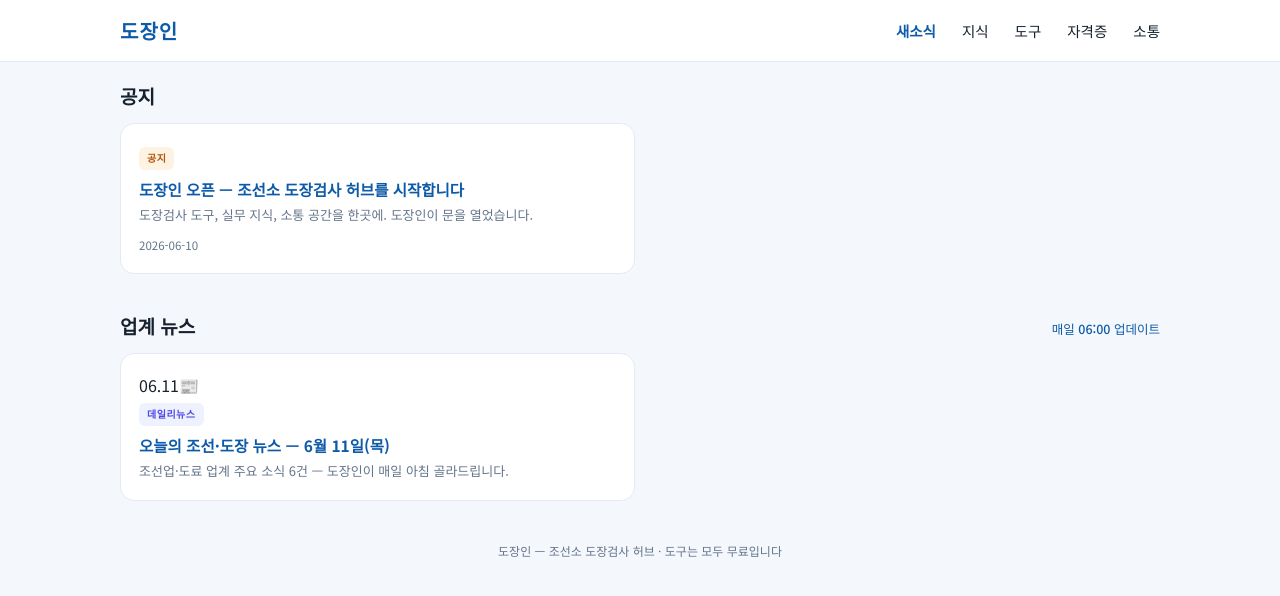
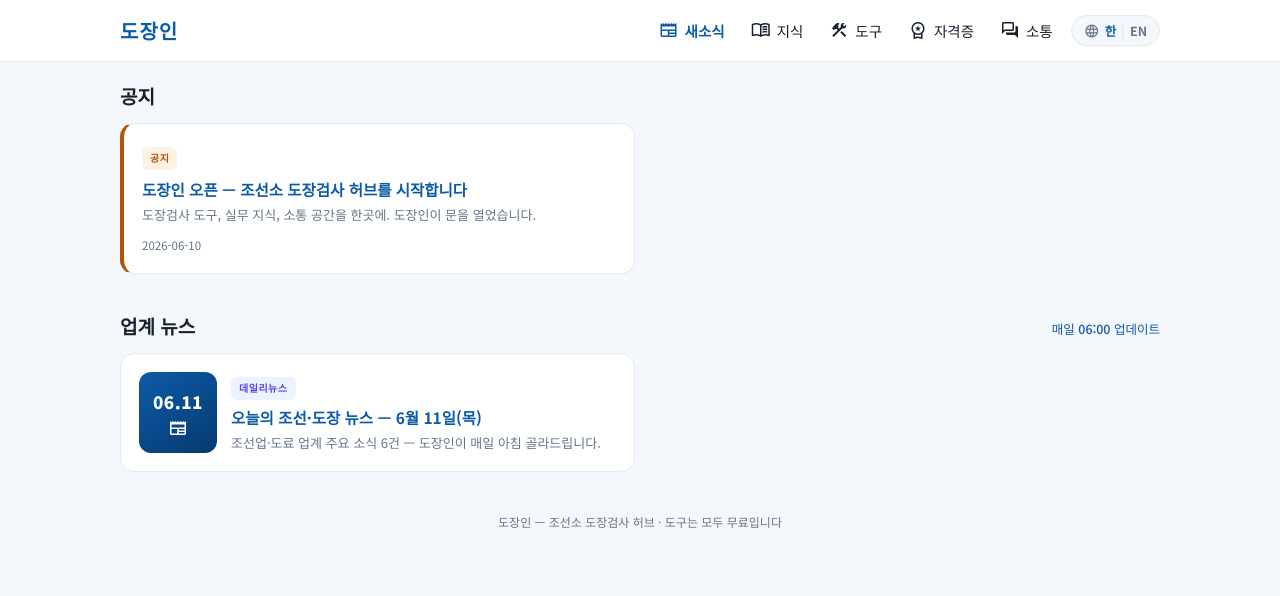
Before and after one commit to actiongamyoun/dojang-in, a Next.js app: page /news in a window 1280 px wide. Shown: the top 596 px of the page. Built offline with nearby package versions, Linux system fonts and the light colour scheme.

Commit message:
Add files via upload

```diff
--- /dev/null
+++ b/app/components/LangToggle.tsx
@@ -0,0 +1,35 @@
+"use client";
+
+import { useEffect, useState } from "react";
+
+export default function LangToggle() {
+  const [lang, setLang] = useState<"ko" | "en">("ko");
+  const [toast, setToast] = useState(false);
+
+  useEffect(() => {
+    const saved = localStorage.getItem("dj_lang");
+    if (saved === "en" || saved === "ko") setLang(saved);
+  }, []);
+
+  function toggle() {
+    const next = lang === "ko" ? "en" : "ko";
+    setLang(next);
+    localStorage.setItem("dj_lang", next);
+    if (next === "en") {
+      setToast(true);
+      setTimeout(() => setToast(false), 2200);
+    }
+  }
+
+  return (
+    <>
+      <button onClick={toggle} className="lang-toggle" aria-label="언어 전환">
+        <span className="ms" aria-hidden>language</span>
+        <span className={lang === "ko" ? "on" : ""}>한</span>
+        <i>|</i>
+        <span className={lang === "en" ? "on" : ""}>EN</span>
+      </button>
+      {toast && <div className="toast">🌐 English version coming soon!</div>}
+    </>
+  );
+}
--- a/app/components/TabBar.tsx
+++ b/app/components/TabBar.tsx
@@ -4,10 +4,10 @@ import Link from "next/link";
 import { usePathname } from "next/navigation";
 
 const tabs = [
-  { href: "/", icon: "🏠", label: "홈" },
-  { href: "/guide", icon: "📘", label: "지식" },
-  { href: "/tools", icon: "🧰", label: "도구" },
-  { href: "/board", icon: "💬", label: "소통" },
+  { href: "/", icon: "home", label: "홈" },
+  { href: "/guide", icon: "menu_book", label: "지식" },
+  { href: "/tools", icon: "construction", label: "도구" },
+  { href: "/board", icon: "forum", label: "소통" },
 ];
 
 export default function TabBar() {
@@ -20,7 +20,7 @@ export default function TabBar() {
       <div className="in">
         {tabs.map((t) => (
           <Link key={t.href} href={t.href} className={isOn(t.href) ? "on" : ""}>
-            <span className="ti">{t.icon}</span>
+            <span className="ti ms" aria-hidden>{t.icon}</span>
             {t.label}
           </Link>
         ))}
--- a/app/components/TopNav.tsx
+++ b/app/components/TopNav.tsx
@@ -4,11 +4,11 @@ import Link from "next/link";
 import { usePathname } from "next/navigation";
 
 const items = [
-  { href: "/news", label: "새소식" },
-  { href: "/guide", label: "지식" },
-  { href: "/tools", label: "도구" },
-  { href: "/cert", label: "자격증" },
-  { href: "/board", label: "소통" },
+  { href: "/news", icon: "newspaper", label: "새소식" },
+  { href: "/guide", icon: "menu_book", label: "지식" },
+  { href: "/tools", icon: "construction", label: "도구" },
+  { href: "/cert", icon: "workspace_premium", label: "자격증" },
+  { href: "/board", icon: "forum", label: "소통" },
 ];
 
 export default function TopNav() {
@@ -17,6 +17,7 @@ export default function TopNav() {
     <nav className="topnav">
       {items.map((i) => (
         <Link key={i.href} href={i.href} className={path.startsWith(i.href) ? "on" : ""}>
+          <span className="ms" aria-hidden>{i.icon}</span>
           {i.label}
         </Link>
       ))}
--- a/app/globals.css
+++ b/app/globals.css
@@ -190,3 +190,67 @@ a { color: inherit; text-decoration: none; }
 .survey-row { display: flex; gap: 6px; flex-wrap: wrap; }
 .survey-card .chip { cursor: pointer; font-family: inherit; }
 .survey-card .btn { align-self: flex-start; padding: 10px 26px; }
+
+
+/* ===== News page ===== */
+.notice-post { border-left: 4px solid #b45309; }
+.news-row { display: flex; gap: 14px; align-items: stretch; }
+.news-thumb {
+  flex-shrink: 0; width: 78px; border-radius: 12px;
+  background: linear-gradient(145deg, var(--blue), var(--blue-d));
+  color: #fff; display: flex; flex-direction: column;
+  align-items: center; justify-content: center; gap: 2px;
+}
+.news-thumb .nd { font-size: 17px; font-weight: 900; letter-spacing: .5px; }
+.news-thumb .ni { font-size: 17px; }
+.news-body { min-width: 0; }
+.news-body h3 { margin-top: 0; }
+
+/* 다이제스트 본문: 기사 링크 카드화 */
+.prose h3 { margin: 18px 0 6px; }
+.prose h3 a { color: var(--blue); }
+.prose h3 a::after { content: " ↗"; font-size: 13px; color: var(--muted); }
+
+
+/* ===== Material Symbols ===== */
+.ms {
+  font-family: 'Material Symbols Outlined';
+  font-weight: normal; font-style: normal;
+  display: inline-flex; align-items: center; justify-content: center;
+  line-height: 1; letter-spacing: normal; text-transform: none;
+  white-space: nowrap; word-wrap: normal; direction: ltr;
+  -webkit-font-smoothing: antialiased; font-feature-settings: 'liga';
+  font-size: 22px;
+}
+.quick .ico.ms { font-size: 26px; color: var(--blue); }
+.q2.ms { color: var(--teal); } .q3.ms { color: #b45309; } .q4.ms { color: var(--red); }
+.app .aico.ms { font-size: 28px; color: var(--blue); }
+.a2.ms { color: var(--teal); } .a3.ms { color: #4f46e5; } .a4.ms { color: #b45309; }
+.news-thumb .ni.ms { font-size: 20px; color: #fff; }
+.topnav a { display: inline-flex; align-items: center; gap: 6px; }
+.topnav .ms { font-size: 20px; }
+.tabbar .ti.ms { font-size: 23px; margin: 0 auto 2px; height: 26px; }
+.tabbar a.on .ti.ms { width: 48px; }
+.fab .ms { font-size: 19px; color: #fff; }
+
+/* ===== Topbar right / Lang toggle ===== */
+.topbar-right { display: flex; align-items: center; gap: 18px; }
+.lang-toggle {
+  display: inline-flex; align-items: center; gap: 5px;
+  background: var(--page); border: 1px solid var(--line); border-radius: 20px;
+  padding: 5px 12px; font-size: 12.5px; font-weight: 700; color: var(--muted);
+  cursor: pointer; font-family: inherit;
+}
+.lang-toggle .ms { font-size: 16px; color: var(--muted); }
+.lang-toggle i { font-style: normal; color: var(--line); }
+.lang-toggle .on { color: var(--blue); }
+
+/* ===== Toast ===== */
+.toast {
+  position: fixed; left: 50%; transform: translateX(-50%); bottom: 100px; z-index: 50;
+  background: var(--ink); color: #fff; font-size: 13px; font-weight: 500;
+  padding: 11px 20px; border-radius: 24px; box-shadow: 0 6px 18px rgba(0,0,0,.25);
+  animation: toast-in .25s ease;
+}
+@keyframes toast-in { from { opacity: 0; transform: translate(-50%, 8px); } to { opacity: 1; transform: translate(-50%, 0); } }
+@media (min-width: 768px) { .toast { bottom: 40px; } }
--- a/app/layout.tsx
+++ b/app/layout.tsx
@@ -2,6 +2,7 @@ import type { Metadata } from "next";
 import Link from "next/link";
 import TabBar from "./components/TabBar";
 import TopNav from "./components/TopNav";
+import LangToggle from "./components/LangToggle";
 import "./globals.css";
 
 export const metadata: Metadata = {
@@ -36,12 +37,19 @@ export default function RootLayout({
           href="https://fonts.googleapis.com/css2?family=Noto+Sans+KR:wght@400;500;700;900&display=swap"
           rel="stylesheet"
         />
+        <link
+          href="https://fonts.googleapis.com/css2?family=Material+Symbols+Outlined:opsz,wght,FILL,GRAD@20..48,400,0..1,0&display=block"
+          rel="stylesheet"
+        />
       </head>
       <body>
         <header className="topbar">
           <div className="in">
             <Link href="/" className="logo">도장인</Link>
-            <TopNav />
+            <div className="topbar-right">
+              <TopNav />
+              <LangToggle />
+            </div>
           </div>
         </header>
         {children}
--- a/app/news/page.tsx
+++ b/app/news/page.tsx
@@ -17,7 +17,7 @@ export default function NewsList() {
     return (
       <div className="news-thumb">
         <span className="nd">{m}.{d}</span>
-        <span className="ni">📰</span>
+        <span className="ni ms">newspaper</span>
       </div>
     );
   };
```
Also changed, not shown: app/page.tsx (+5 -5 lines), app/tools/page.tsx (+4 -4 lines).
